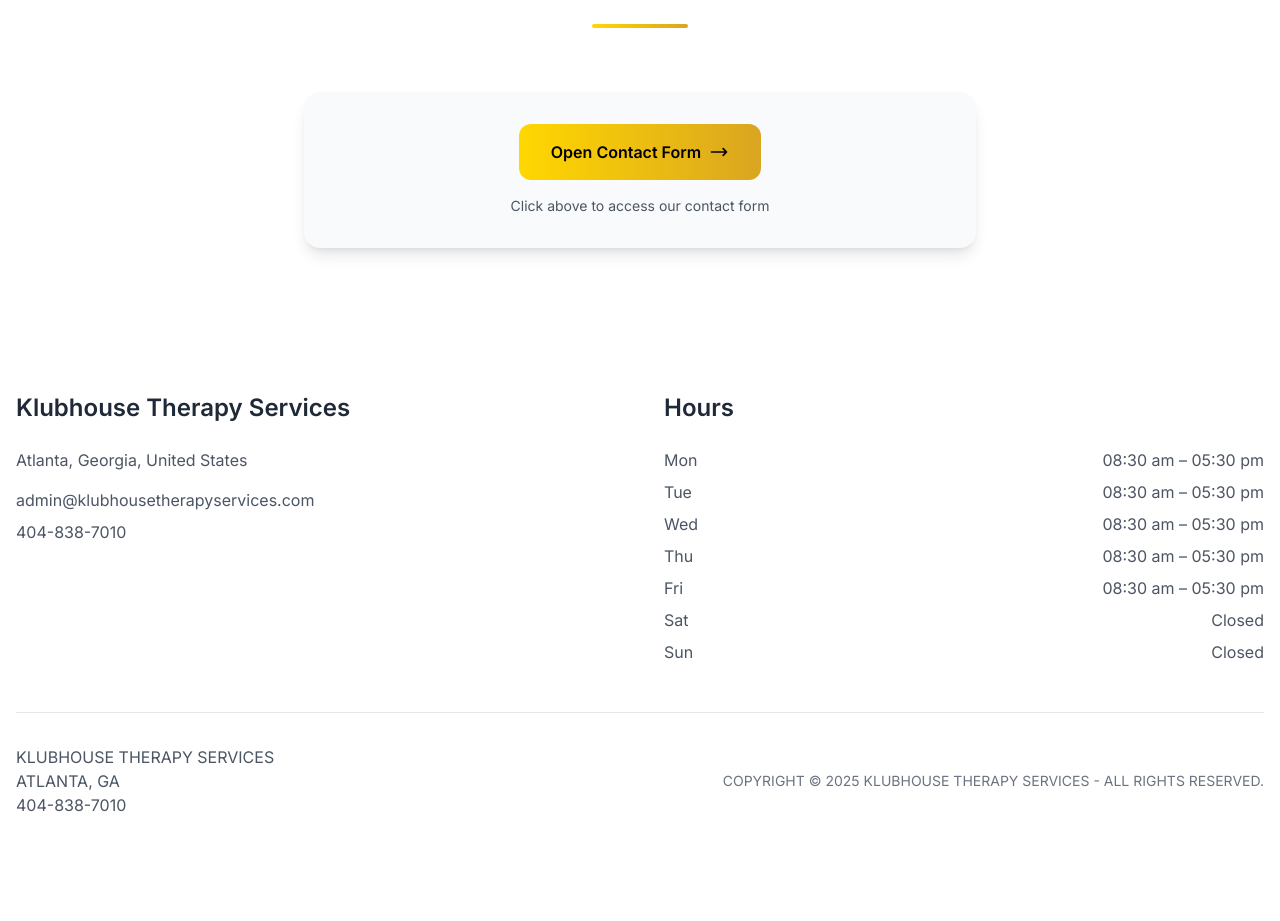
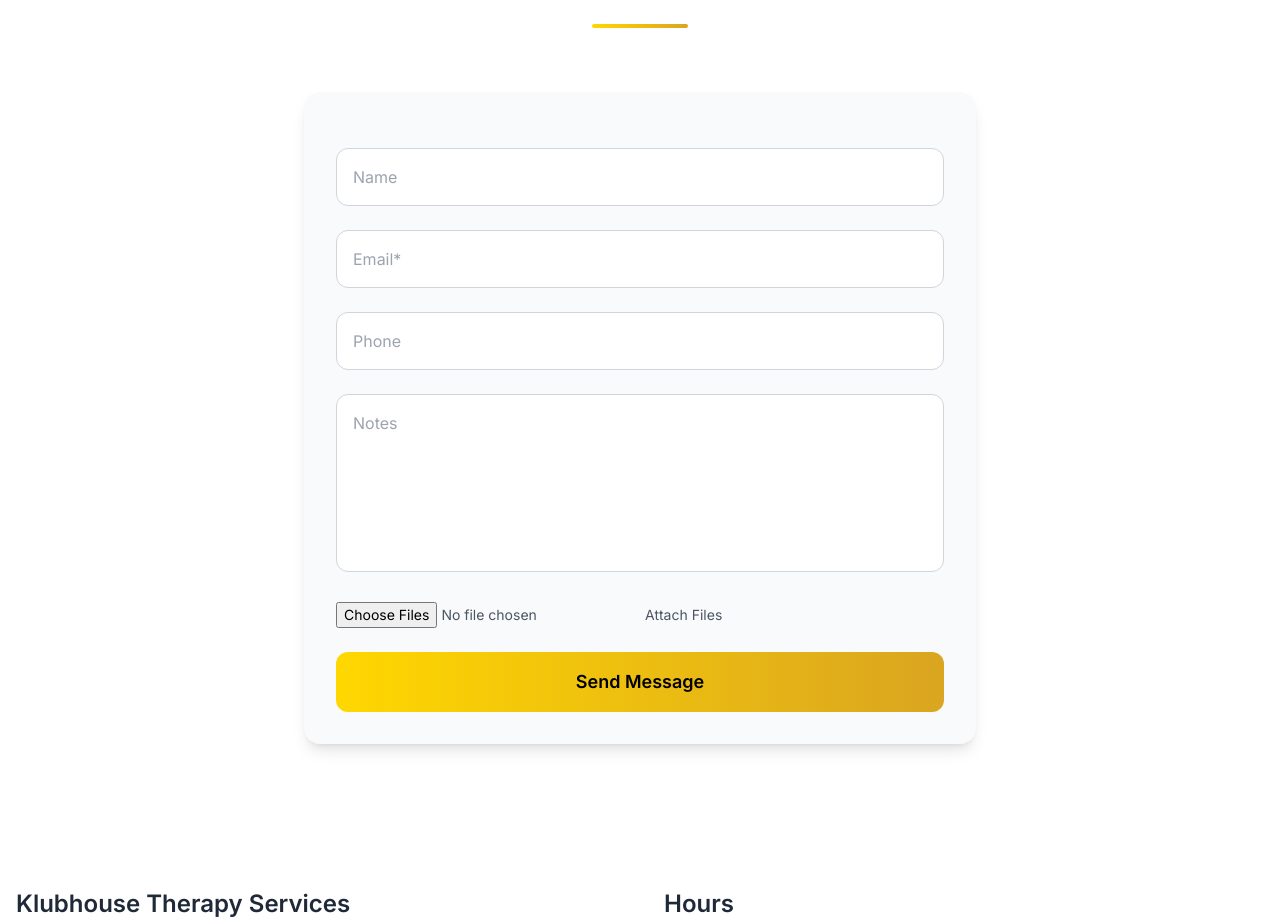
Before and after one commit to BTheCoderr/Klubhouse-Therapy-Services, a Next.js app: page / in a window 1280 px wide. Shown: the part 5170-6091 px from the top of the page. Before the commit the page ends 6051 px from the top, so only its background shows below. Built offline with nearby package versions, Linux system fonts and the light colour scheme.

Commit message:
Put contact form back on homepage with simple HTML approach

```diff
--- a/app/page.tsx
+++ b/app/page.tsx
@@ -406,20 +406,72 @@
 
           <div className="max-w-2xl mx-auto">
             <div className="bg-gray-50 p-8 rounded-2xl shadow-lg">
-              <div className="text-center">
-                <a
-                  href="/contact-form.html"
-                  className="inline-flex items-center px-8 py-4 bg-gradient-to-r from-klubhouse-gold to-klubhouse-accent text-klubhouse-black font-semibold rounded-xl hover:shadow-lg hover:scale-105 transition-all duration-300"
+              <form
+                name="contact"
+                method="POST"
+                data-netlify="true"
+                data-netlify-honeypot="bot-field"
+                action="/thank-you"
+                className="space-y-6"
+              >
+                <input type="hidden" name="form-name" value="contact" />
+
+                <p className="hidden">
+                  <label>Don't fill this out if you're human: <input name="bot-field" /></label>
+                </p>
+
+                <div>
+                  <input
+                    type="text"
+                    name="name"
+                    placeholder="Name"
+                    required
+                    className="w-full p-4 border border-gray-300 rounded-xl focus:outline-none focus:ring-2 focus:ring-klubhouse-gold focus:border-transparent transition-all"
+                  />
+                </div>
+
+                <div>
+                  <input
+                    type="email"
+                    name="email"
+                    placeholder="Email*"
+                    required
+                    className="w-full p-4 border border-gray-300 rounded-xl focus:outline-none focus:ring-2 focus:ring-klubhouse-gold focus:border-transparent transition-all"
+                  />
+                </div>
+
+                <div>
+                  <input
+                    type="tel"
+                    name="phone"
+                    placeholder="Phone"
+                    className="w-full p-4 border border-gray-300 rounded-xl focus:outline-none focus:ring-2 focus:ring-klubhouse-gold focus:border-transparent transition-all"
+                  />
+                </div>
+
+                <div>
+                  <textarea
+                    name="message"
+                    placeholder="Notes"
+                    rows={6}
+                    className="w-full p-4 border border-gray-300 rounded-xl focus:outline-none focus:ring-2 focus:ring-klubhouse-gold focus:border-transparent resize-none transition-all"
+                  ></textarea>
+                </div>
+
+                <div className="text-left">
+                  <label className="text-sm text-gray-600 cursor-pointer hover:text-klubhouse-gold transition-colors">
+                    <input type="file" name="attachment" multiple className="mr-2" />
+                    Attach Files
+                  </label>
+                </div>
+
+                <button
+                  type="submit"
+                  className="w-full bg-gradient-to-r from-klubhouse-gold to-klubhouse-accent text-klubhouse-black px-8 py-4 rounded-xl hover:shadow-lg hover:scale-105 transition-all duration-300 font-semibold text-lg"
                 >
-                  Open Contact Form
-                  <svg className="w-5 h-5 ml-2" fill="none" stroke="currentColor" viewBox="0 0 24 24">
-                    <path strokeLinecap="round" strokeLinejoin="round" strokeWidth="2" d="M17 8l4 4m0 0l-4 4m4-4H3"></path>
-                  </svg>
-                </a>
-                <p className="text-sm text-gray-600 mt-4">
-                  Click above to access our contact form
-                </p>
-              </div>
+                  Send Message
+                </button>
+              </form>
             </div>
           </div>
         </div>
```
